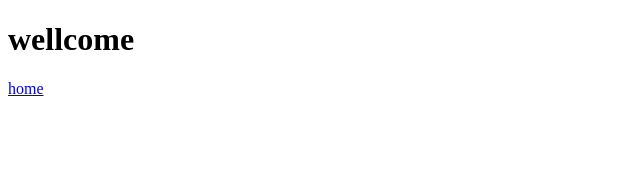
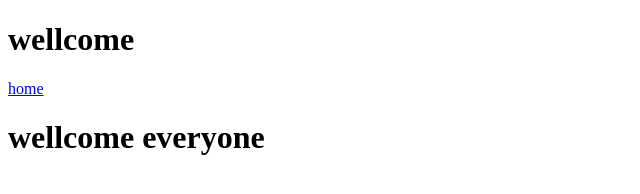
Before and after one commit to patelsatish25/gittest, a plain HTML site: page index.html in a window 1280 px wide. Shown: the whole page, without its empty margins (0-640 px from the left). Drawn offline with Linux system fonts and the light colour scheme.

Commit message:
index page updated

```diff
--- a/index.html
+++ b/index.html
@@ -8,5 +8,6 @@
 <body>
     <h1>wellcome</h1>
     <a href="home.html">home</a>
+    <h1>wellcome everyone</h1>
 </body>
 </html>
```
